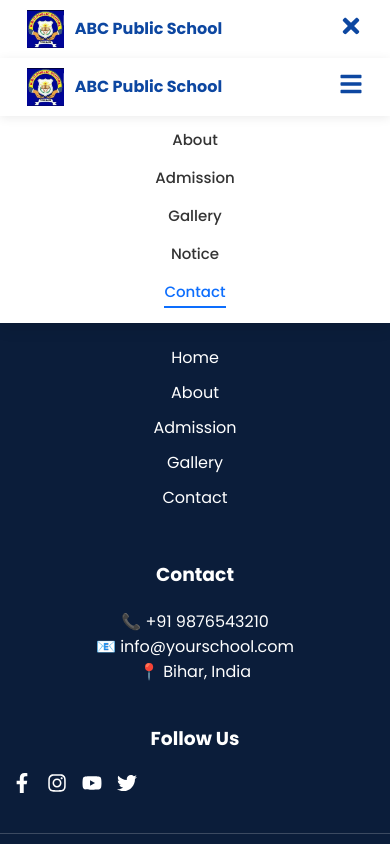
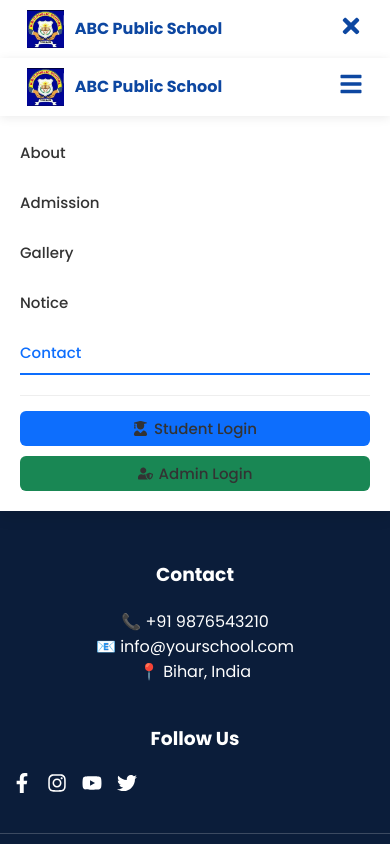
Before and after one commit to Dipak12221/school-frontend, a React (Vite) app: page /contact in a window 390 px wide. Both pictures are taken after a click on the button 351 px from the left and 29 px from the top of the page. Shown: the top 844 px of the page. Built offline with nearby package versions, Linux system fonts and the light colour scheme; no server answers.

Commit message:
Update Navbar css for mobile login buttons

```diff
--- a/src/components/common/Navbar/Navbar.css
+++ b/src/components/common/Navbar/Navbar.css
@@ -3,239 +3,229 @@
 /* ==========================
    RESET
 ========================== */
-
-*{
-    margin:0;
-    padding:0;
-    box-sizing:border-box;
+* {
+  margin: 0;
+  padding: 0;
+  box-sizing: border-box;
 }
 
-body{
-    font-family:"Poppins",sans-serif;
+body {
+  font-family: "Poppins", sans-serif;
 }
 
 /* ==========================
    NAVBAR
 ========================== */
-
-.navbar{
-    width:100%;
-    background:#fff;
-    box-shadow:0 2px 10px rgba(0,0,0,.08);
-    position:sticky;
-    top:0;
-    z-index:999;
+.navbar {
+  width: 100%;
+  background: #fff;
+  box-shadow: 0 2px 10px rgba(0, 0, 0, 0.08);
+  position: sticky;
+  top: 0;
+  z-index: 999;
 }
 
-.navbar-container{
-    max-width:1200px;
-    margin:auto;
-    padding:10px 20px;
-
-    display:flex;
-    justify-content:space-between;
-    align-items:center;
+.navbar-container {
+  max-width: 1200px;
+  margin: auto;
+  padding: 10px 20px;
+  display: flex;
+  justify-content: space-between;
+  align-items: center;
 }
 
 /* ==========================
    LOGO
 ========================== */
-
-.logo{
-    display:flex;
-    align-items:center;
-    gap:10px;
-    text-decoration:none;
+.logo {
+  display: flex;
+  align-items: center;
+  gap: 10px;
+  text-decoration: none;
 }
 
-.logo img{
-    width:45px;
-    height:45px;
-    object-fit:contain;
+.logo img {
+  width: 45px;
+  height: 45px;
+  object-fit: contain;
 }
 
-.logo-text h2{
-    font-size:18px;
-    color:#0d47a1;
-    font-weight:700;
-    line-height:1.2;
+.logo-text h2 {
+  font-size: 18px;
+  color: #0d47a1;
+  font-weight: 700;
+  line-height: 1.2;
 }
 
-.logo-text span{
-    font-size:11px;
-    color:#777;
+.logo-text span {
+  font-size: 11px;
+  color: #777;
 }
 
 /* ==========================
    MENU
 ========================== */
-
-.nav-menu{
-    display:flex;
-    align-items:center;
-    gap:20px;
+.nav-menu {
+  display: flex;
+  align-items: center;
+  gap: 20px;
 }
 
-.nav-menu a{
-    text-decoration:none;
-    color:#333;
-    font-size:15px;
-    font-weight:500;
-    transition:.3s;
-    position:relative;
+.nav-menu a {
+  text-decoration: none;
+  color: #333;
+  font-size: 15px;
+  font-weight: 500;
+  transition: 0.3s;
+  position: relative;
 }
 
 .nav-menu a:hover,
-.nav-menu a.active{
-    color:#0d6efd;
+.nav-menu a.active {
+  color: #0d6efd;
 }
 
-.nav-menu a::after{
-    content:"";
-    position:absolute;
-    left:0;
-    bottom:-5px;
-    width:0;
-    height:2px;
-    background:#0d6efd;
-    transition:.3s;
+.nav-menu a::after {
+  content: "";
+  position: absolute;
+  left: 0;
+  bottom: -5px;
+  width: 0;
+  height: 2px;
+  background: #0d6efd;
+  transition: 0.3s;
 }
 
 .nav-menu a:hover::after,
-.nav-menu a.active::after{
-    width:100%;
+.nav-menu a.active::after {
+  width: 100%;
 }
 
 /* ==========================
    BUTTONS
 ========================== */
-
-.nav-buttons{
-    display:flex;
-    gap:10px;
+.nav-buttons {
+  display: flex;
+  gap: 10px;
 }
 
 .student-btn,
-.admin-btn{
-    text-decoration:none;
-    display:flex;
-    align-items:center;
-    justify-content:center;
-    gap:6px;
-
-    padding:8px 14px;
-
-    font-size:14px;
-    font-weight:600;
-
-    border-radius:6px;
-
-    color:#fff;
-
-    transition:.3s;
+.admin-btn {
+  text-decoration: none;
+  display: flex;
+  align-items: center;
+  justify-content: center;
+  gap: 6px;
+  padding: 8px 14px;
+  font-size: 14px;
+  font-weight: 600;
+  border-radius: 6px;
+  color: #fff;
+  transition: 0.3s;
 }
 
-.student-btn{
-    background:#0d6efd;
+.student-btn {
+  background: #0d6efd;
 }
 
-.student-btn:hover{
-    background:#0b5ed7;
+.student-btn:hover {
+  background: #0b5ed7;
 }
 
-.admin-btn{
-    background:#198754;
+.admin-btn {
+  background: #198754;
 }
 
-.admin-btn:hover{
-    background:#157347;
+.admin-btn:hover {
+  background: #157347;
+}
+
+/* Mobile buttons default (Desktop par hide rahenge) */
+.mobile-nav-buttons {
+  display: none;
 }
 
 /* ==========================
    MOBILE ICON
 ========================== */
-
-.menu-toggle{
-    display:none;
-    background:none;
-    border:none;
-    font-size:24px;
-    cursor:pointer;
-    color:#0d47a1;
+.menu-toggle {
+  display: none;
+  background: none;
+  border: none;
+  font-size: 24px;
+  cursor: pointer;
+  color: #0d47a1;
 }
 
 /* ==========================
    RESPONSIVE
 ========================== */
-
-@media(max-width:992px){
-
-.nav-menu{
-
-display:none;
-
+@media (max-width: 992px) {
+  .nav-menu {
+    display: none;
   }
 
-.nav-buttons{
-
-display:none;
-
+  /* Desktop wale buttons hide */
+  .desktop-only-buttons {
+    display: none;
   }
 
-.menu-toggle{
-
-display:block;
-
+  .menu-toggle {
+    display: block;
   }
 
-.nav-menu.active{
-
-display:flex;
-flex-direction:column;
-
-position:absolute;
-top:70px;
-left:0;
-
-width:100%;
-
-background:#fff;
-
-padding:20px;
-
-gap:15px;
-
-box-shadow:0 5px 15px rgba(0,0,0,.1);
-
+  /* Hamburger open hone par menu */
+  .nav-menu.active {
+    display: flex;
+    flex-direction: column;
+    position: absolute;
+    top: 65px;
+    left: 0;
+    width: 100%;
+    background: #fff;
+    padding: 20px;
+    gap: 15px;
+    box-shadow: 0 5px 15px rgba(0, 0, 0, 0.1);
+    align-items: stretch;
   }
 
+  .nav-menu.active a {
+    padding: 6px 0;
   }
 
-@media(max-width:768px){
-
-.logo img{
-
-width:38px;
-height:38px;
-
+  /* Mobile menu ke andar dono buttons visible */
+  .mobile-nav-buttons {
+    display: flex;
+    flex-direction: column;
+    gap: 10px;
+    margin-top: 10px;
+    padding-top: 15px;
+    border-top: 1px solid #eee;
+    width: 100%;
   }
 
-.logo-text h2{
-
-font-size:16px;
-
+  .mobile-nav-buttons .student-btn,
+  .mobile-nav-buttons .admin-btn {
+    width: 100%;
+    padding: 10px;
+  }
 }
 
-.logo-text span{
-
-display:none;
-
+@media (max-width: 768px) {
+  .logo img {
+    width: 38px;
+    height: 38px;
   }
 
-.navbar-container{
-
-padding:10px 15px;
-
+  .logo-text h2 {
+    font-size: 16px;
   }
 
+  .logo-text span {
+    display: none;
   }
+
+  .navbar-container {
+    padding: 10px 15px;
+  }
+}
--- a/src/components/common/Navbar/Navbar.jsx
+++ b/src/components/common/Navbar/Navbar.jsx
@@ -12,92 +12,77 @@ function Navbar() {
 
   return (
     <header className="navbar">
-
       <div className="container navbar-container">
-
         {/* Logo */}
-
         <Link to="/" className="logo" onClick={closeMenu}>
-
-          <img
-            src="/logo.png"
-            alt="School Logo"
-          />
-
+          <img src="/logo.png" alt="School Logo" />
           <div className="logo-text">
-
             <h2>ABC Public School</h2>
-
             <span>CBSE Affiliated School</span>
-
           </div>
-
         </Link>
 
-        {/* Navigation */}
-
+        {/* Navigation Menu (Desktop & Mobile Links) */}
         <nav className={menuOpen ? "nav-menu active" : "nav-menu"}>
-
           <NavLink to="/" onClick={closeMenu}>
             Home
           </NavLink>
-
           <NavLink to="/about" onClick={closeMenu}>
             About
           </NavLink>
-
           <NavLink to="/admission" onClick={closeMenu}>
             Admission
           </NavLink>
-
           <NavLink to="/gallery" onClick={closeMenu}>
             Gallery
           </NavLink>
-
           <NavLink to="/notice" onClick={closeMenu}>
             Notice
           </NavLink>
-
           <NavLink to="/contact" onClick={closeMenu}>
             Contact
           </NavLink>
 
+          {/* Ye Buttons Mobile Menu ke andar dikhenge */}
+          <div className="mobile-nav-buttons">
+            <Link
+              to="/student/login"
+              className="student-btn"
+              onClick={closeMenu}
+            >
+              <FaUserGraduate />
+              Student Login
+            </Link>
+
+            <Link to="/admin/login" className="admin-btn" onClick={closeMenu}>
+              <FaUserShield />
+              Admin Login
+            </Link>
+          </div>
         </nav>
 
-        {/* Right Buttons */}
-
-        <div className="nav-buttons">
-
-          <Link
-            to="/student/login"
-            className="student-btn"
-          >
+        {/* Ye Buttons sirf Desktop Screen par dikhenge */}
+        <div className="nav-buttons desktop-only-buttons">
+          <Link to="/student/login" className="student-btn">
             <FaUserGraduate />
             Student Login
           </Link>
 
-          <Link
-
-            to="/admin/login"
-            className="admin-btn"
-          >
+          <Link to="/admin/login" className="admin-btn">
             <FaUserShield />
             Admin Login
           </Link>
-
         </div>
 
-        {/* Mobile Menu */}
-
+        {/* Mobile Hamburger Toggle */}
         <button
           className="menu-toggle"
           onClick={() => setMenuOpen(!menuOpen)}
+          aria-label="Toggle menu"
         >
           {menuOpen ? <FaTimes /> : <FaBars />}
         </button>
-
       </div>
-
     </header>
   );
 }
```
Lines whose indentation alone changed are shown as unchanged.
